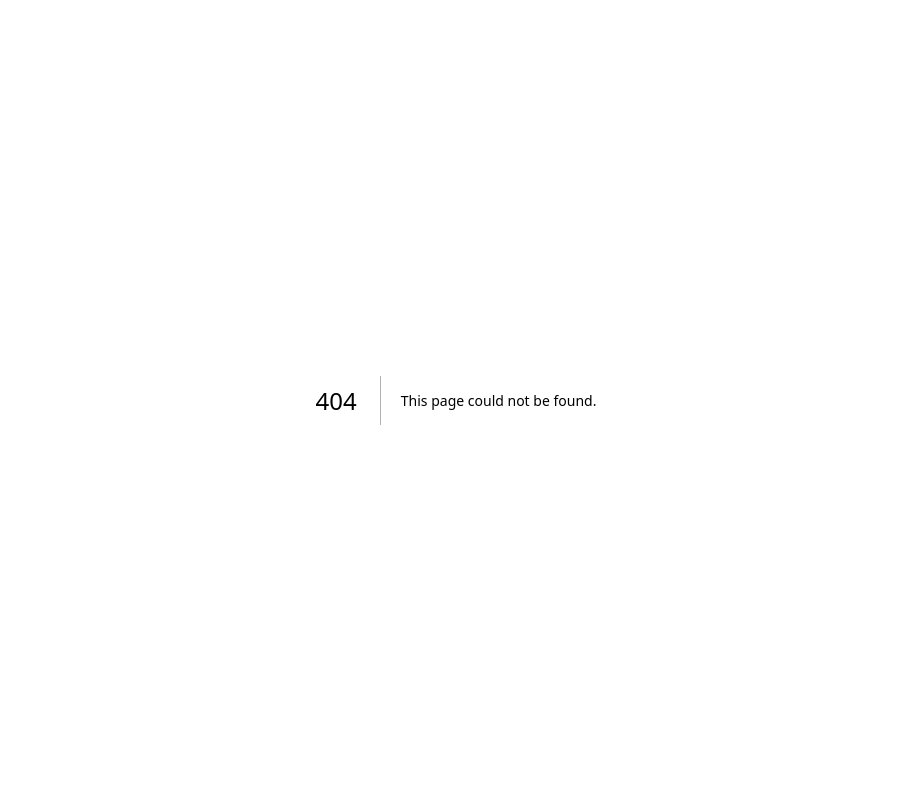
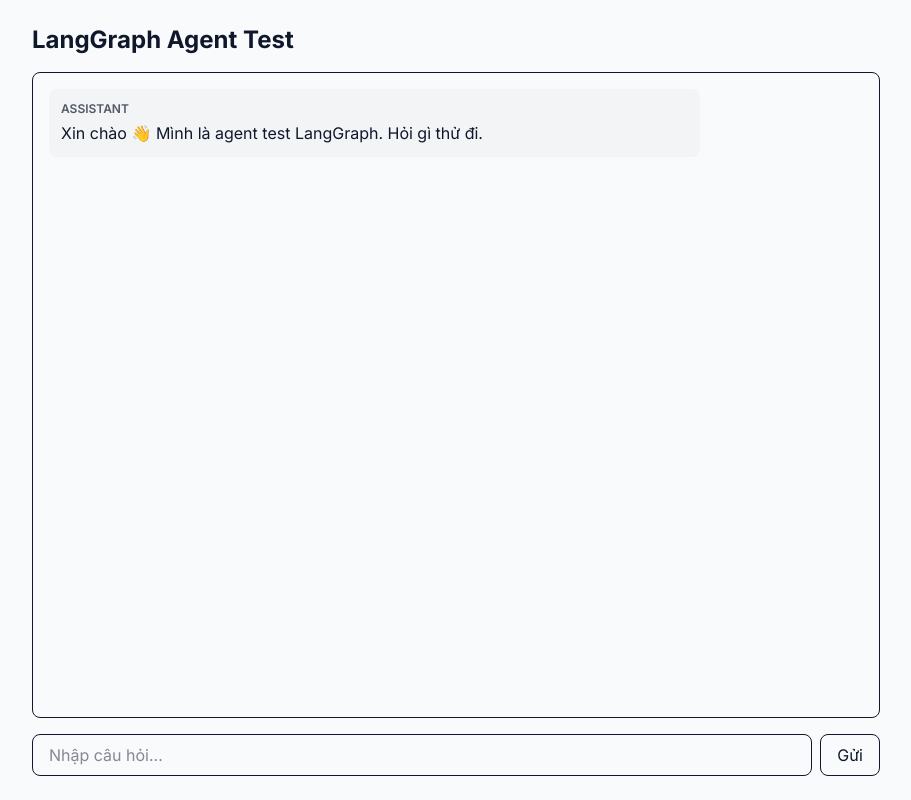
Before and after one commit to phxbinh/TrungNguyen, a Next.js app: page /agent-langgraph in a window 1280 px wide. Before the commit this address had no page. Shown: the whole page, without its empty margins (184-1095 px from the left). Built offline with nearby package versions, Linux system fonts and the light colour scheme.

Commit message:
Create page.tsx

```diff
--- /dev/null
+++ b/src/app/agent-langgraph/page.tsx
@@ -0,0 +1,107 @@
+'use client';
+
+import { useChat } from '@ai-sdk/react';
+import {
+  DefaultChatTransport,
+  type UIMessage,
+} from 'ai';
+
+const initialMessages: UIMessage[] = [
+  {
+    id: 'welcome',
+    role: 'assistant',
+    parts: [
+      {
+        type: 'text',
+        text: 'Xin chào 👋 Mình là agent test LangGraph. Hỏi gì thử đi.',
+      },
+    ],
+  },
+];
+
+export default function AgentLangGraphPage() {
+  const {
+    messages,
+    sendMessage,
+    status,
+  } = useChat({
+    messages: initialMessages,
+    transport: new DefaultChatTransport({
+      api: '/api/agent-langgraph',
+    }),
+  });
+
+  return (
+    <main className="mx-auto flex h-screen max-w-4xl flex-col p-6">
+      <h1 className="mb-4 text-2xl font-bold">
+        LangGraph Agent Test
+      </h1>
+
+      <section className="flex-1 space-y-4 overflow-y-auto rounded-lg border p-4">
+        {messages.map((message) => (
+          <div
+            key={message.id}
+            className={`rounded-lg p-3 ${
+              message.role === 'user'
+                ? 'ml-auto max-w-[80%] bg-blue-100'
+                : 'mr-auto max-w-[80%] bg-gray-100'
+            }`}
+          >
+            <div className="mb-1 text-xs font-semibold uppercase opacity-70">
+              {message.role}
+            </div>
+
+            <div className="whitespace-pre-wrap">
+              {message.parts
+                .filter((part) => part.type === 'text')
+                .map((part, index) => (
+                  <span key={index}>{part.text}</span>
+                ))}
+            </div>
+          </div>
+        ))}
+
+        {status === 'streaming' && (
+          <div className="text-sm opacity-70">
+            Agent đang suy nghĩ...
+          </div>
+        )}
+      </section>
+
+      <form
+        className="mt-4 flex gap-2"
+        onSubmit={(e) => {
+          e.preventDefault();
+
+          const form = e.currentTarget;
+          const input = form.elements.namedItem(
+            'message'
+          ) as HTMLInputElement;
+
+          const value = input.value.trim();
+          if (!value) return;
+
+          sendMessage({
+            text: value,
+          });
+
+          input.value = '';
+        }}
+      >
+        <input
+          name="message"
+          placeholder="Nhập câu hỏi..."
+          className="flex-1 rounded-lg border px-4 py-2"
+        />
+
+        <button
+          type="submit"
+          disabled={status === 'streaming'}
+          className="rounded-lg border px-4 py-2"
+        >
+          Gửi
+        </button>
+      </form>
+    </main>
+  );
+}
```
